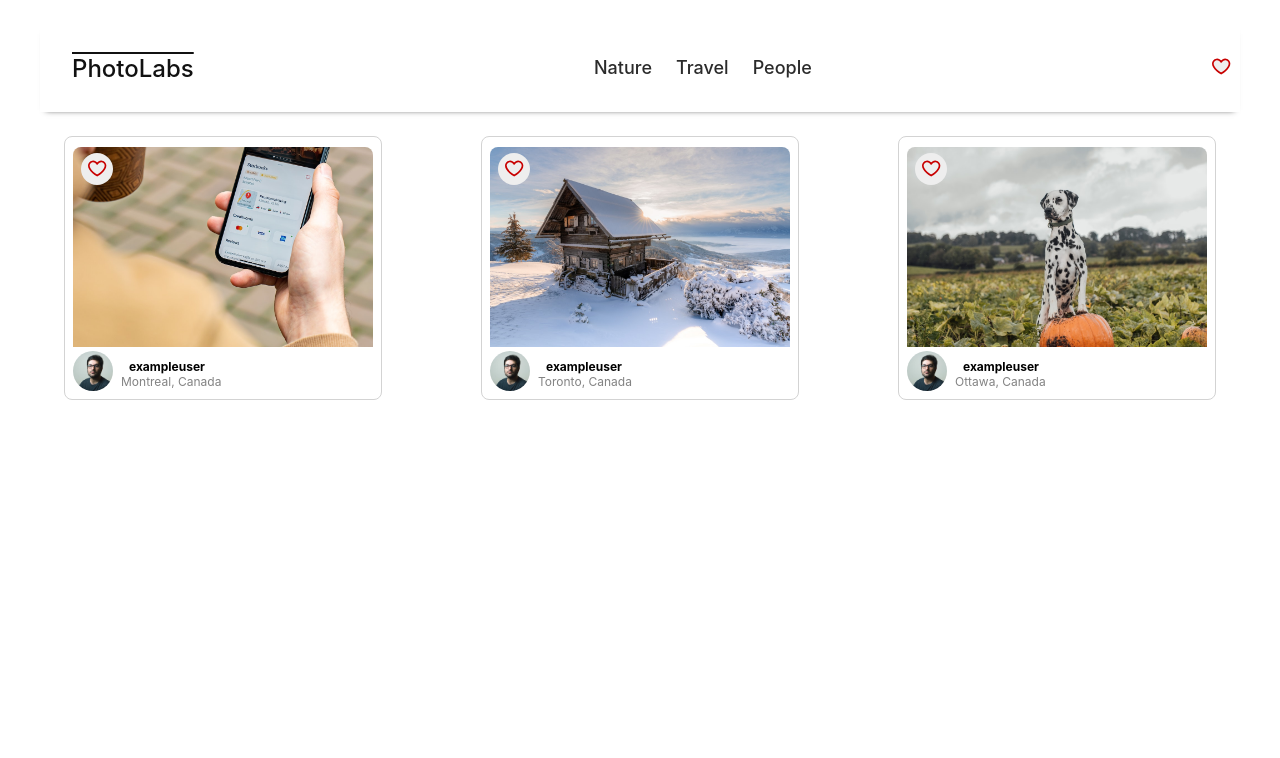
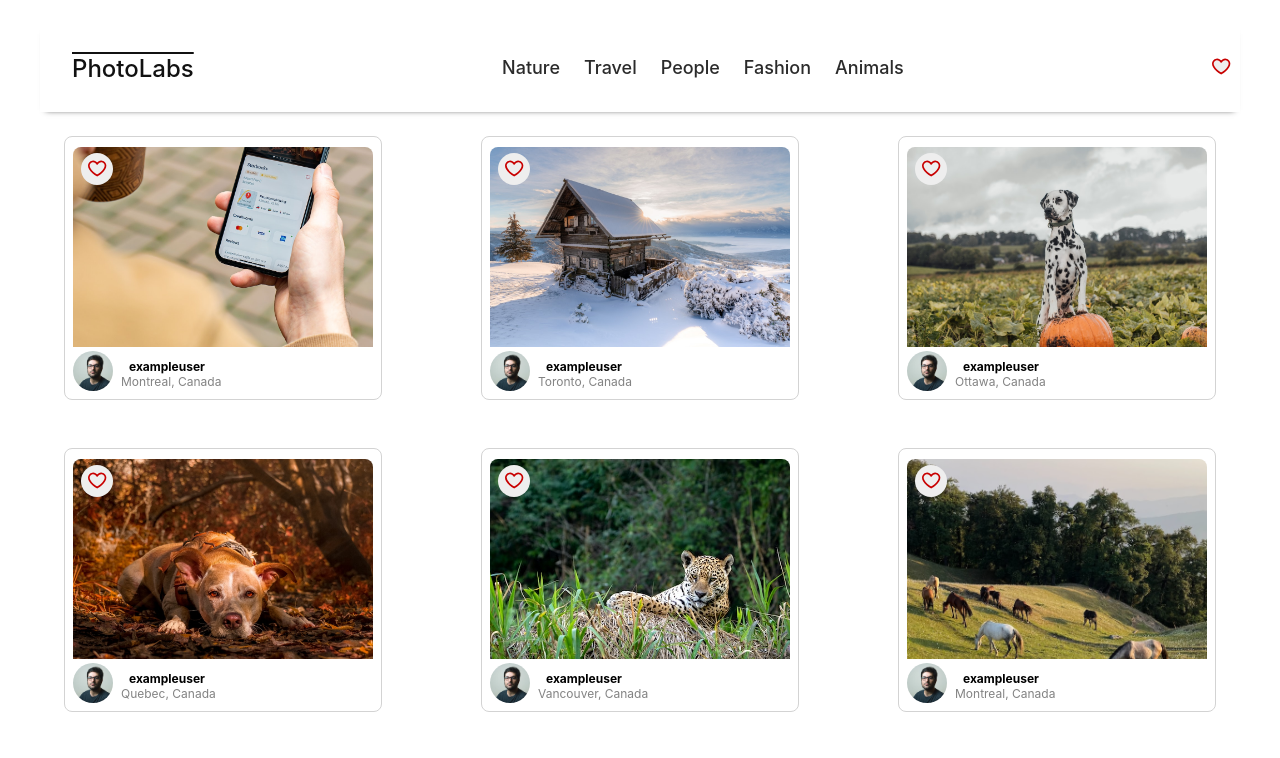
Before and after one commit to Islander333/photolabs, a React (Create React App) app in the folder frontend/: page / in a window 1280 px wide. Shown: the top 758 px of the page. Built offline with nearby package versions, Linux system fonts and the light colour scheme; the HTML template or start-up script is replaced by a standard one.

Commit message:
refactor app to use mock data instead of default props, got rid of mock data

```diff
--- a/frontend/src/App.jsx
+++ b/frontend/src/App.jsx
@@ -1,10 +1,8 @@
 import React from 'react';
-
-import PhotoList from 'components/PhotoList';
 import './App.scss';
-import TopNavigation from 'components/TopNavigationBar';
 import HomeRoute from 'components/HomeRoute';
-
+import photos from 'mocks/photos';
+import topics from 'mocks/topics';
 
 
 
@@ -16,7 +14,7 @@
   return (
     <div className="App">
 
-      <HomeRoute />
+      <HomeRoute photos={photos} topics={topics} />
 
     </div>
   );
--- a/frontend/src/components/HomeRoute.jsx
+++ b/frontend/src/components/HomeRoute.jsx
@@ -4,12 +4,12 @@
 import TopNavigation from './TopNavigationBar'
 import PhotoList from './PhotoList'
 
-const HomeRoute = () => {
+const HomeRoute = ({ photos, topics }) => {
   return (
     <div className="home-route">
 
-      <TopNavigation />
-      <PhotoList />
+      <TopNavigation topics={topics} />
+      <PhotoList photos={photos} />
 
     </div>
   )
--- a/frontend/src/components/PhotoList.jsx
+++ b/frontend/src/components/PhotoList.jsx
@@ -4,64 +4,11 @@
 
 import PhotoListItem from "./PhotoListItem";
 
-const sampleDataForPhotoList = [
-  {
-    id: "1",
-    location: {
-      city: "Montreal",
-      country: "Canada",
-    },
-    urls: {
-      full: `${process.env.PUBLIC_URL}/Image-1-Full.jpeg`,
-      regular: `${process.env.PUBLIC_URL}/Image-1-Regular.jpeg`,
-    },
-    user: {
-      id: "1",
-      username: "exampleuser",
-      name: "Joe Example",
-      profile: `${process.env.PUBLIC_URL}/profile-1.jpg`,
-    },
-  },
-  {
-    id: "2",
-    location: {
-      city: "Toronto",
-      country: "Canada",
-    },
-    urls: {
-      full: `${process.env.PUBLIC_URL}/Image-2-Full.jpeg`,
-      regular: `${process.env.PUBLIC_URL}/Image-2-Regular.jpeg`,
-    },
-    user: {
-      id: "2",
-      username: "exampleuser",
-      name: "Joe Example",
-      profile: `${process.env.PUBLIC_URL}/profile-1.jpg`,
-    },
-  },
-  {
-    id: "3",
-    location: {
-      city: "Ottawa",
-      country: "Canada",
-    },
-    urls: {
-      full: `${process.env.PUBLIC_URL}/Image-3-Full.jpeg`,
-      regular: `${process.env.PUBLIC_URL}/Image-3-Regular.jpeg`,
-    },
-    user: {
-      id: "3",
-      username: "exampleuser",
-      name: "Joe Example",
-      profile: `${process.env.PUBLIC_URL}/profile-1.jpg`,
-    },
-  },
-];
 
-const PhotoList = () => {
+const PhotoList = ({ photos }) => {
   return (
     <ul className="photo-list">
-      {sampleDataForPhotoList.map((photo) => (
+      {photos.map((photo) => (
         <PhotoListItem key={photo.id} photo={photo} />
       ))}
 
--- a/frontend/src/components/TopNavigationBar.jsx
+++ b/frontend/src/components/TopNavigationBar.jsx
@@ -4,13 +4,13 @@
 import FavBadge from './FavBadge';
 import TopicList from './TopicList';
 
-const TopNavigation = () => {
+const TopNavigation = ({ topics }) => {
   return (
     <div className="top-nav-bar">
       <span className="top-nav-bar__logo">PhotoLabs</span>
 
       {/* Topics */}
-      <TopicList />
+      <TopicList topics={topics} />
 
       {/* Fav Badge */}
       <FavBadge />
--- a/frontend/src/components/TopicList.jsx
+++ b/frontend/src/components/TopicList.jsx
@@ -3,28 +3,12 @@
 import "../styles/TopicList.scss";
 import TopicListItem from "./TopicListItem";
 
-const sampleDataForTopicList = [
-  {
-    id: "1",
-    slug: "topic-1",
-    title: "Nature",
-  },
-  {
-    id: "2",
-    slug: "topic-2",
-    title: "Travel",
-  },
-  {
-    id: "3",
-    slug: "topic-3",
-    title: "People",
-  },
-];
 
-const TopicList = () => {
+
+const TopicList = ({ topics }) => {
   return (
     <div className="top-nav-bar__topic-list">
-      {sampleDataForTopicList.map((topic) => (
+      {topics.map((topic) => (
         <TopicListItem key={topic.id} topic={topic}/>
       ))}
     </div>
```
